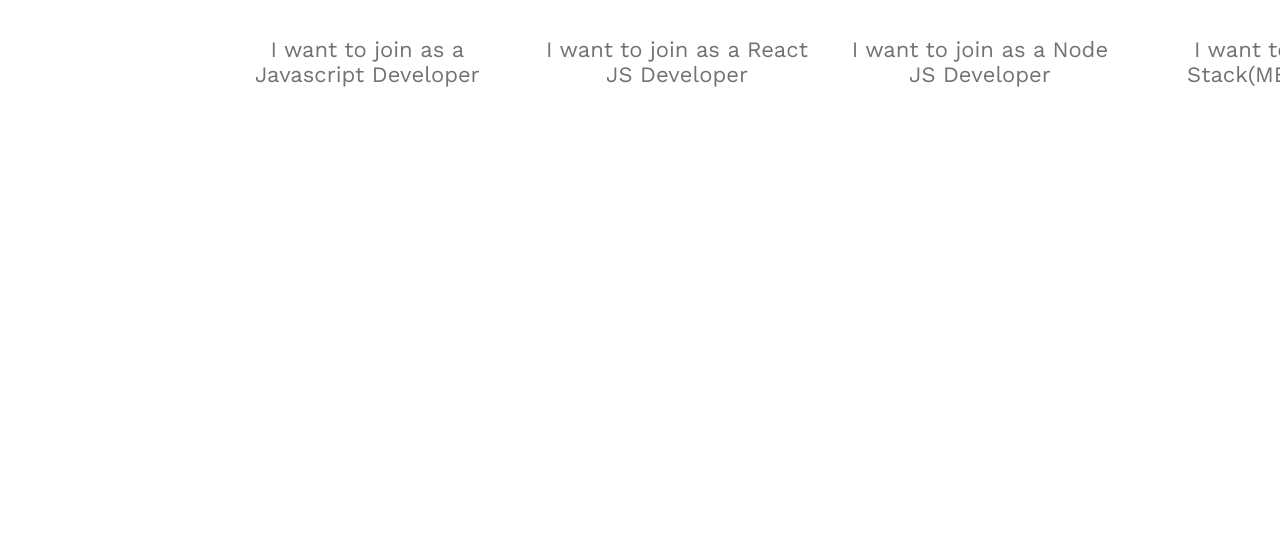
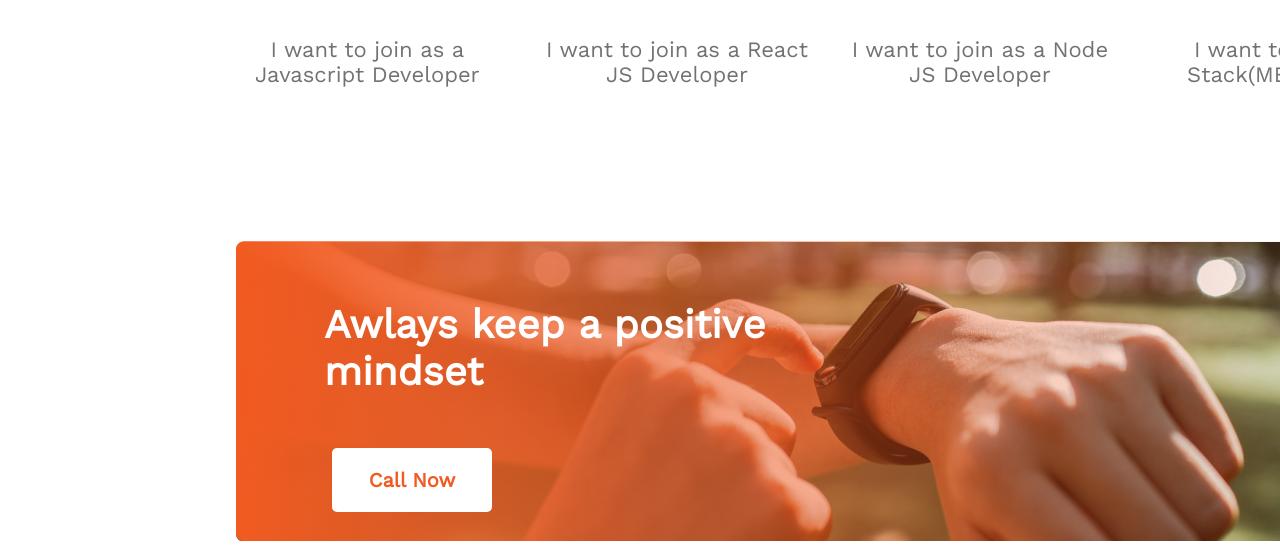
Before and after one commit to Adnan-246/new-year-mission-website, a plain HTML site: page index.html in a window 1280 px wide. Shown: the part 2739-3288 px from the top of the page. Before the commit the page ends 2868 px from the top, so only its background shows below. Drawn offline with nearby package versions, Linux system fonts and the light colour scheme.

Commit message:
added focus section

```diff
--- a/index.html
+++ b/index.html
@@ -122,7 +122,19 @@
     </section>
     <!-- end future target section -->
 
+    <!-- start focus section -->
+    <section class="focus-section">
+      <div class="focus">
+        <h4 class="focus-title">Awlays keep a positive mindset</h4>
+        <div class="focus-button">
+          <button class="focus-btn-primary">Call Now</button>
+        </div>
+      </div>
+    </section>
+    <!-- end focus section -->
+  </main>
+  <!-- end main section -->
 
-  </main>
+  <!-- footer section -->
 </body>
 </html>
--- a/styles/new-year-mission.css
+++ b/styles/new-year-mission.css
@@ -110,7 +110,7 @@
 
 /* my plan section styles */
 .plan-section{
-  width: 1200px;
+  width: 1300px;
   height: 300px;
   background: #FFF;
   border: 0;
@@ -186,3 +186,36 @@
   font-size: 22px;
   font-weight: 500;
 }
+
+/* focus section styles */
+.focus-section{
+  width: 1140px;
+  height: 300px;
+  border: 0;
+  margin-left: 200px;
+  margin-top: 120px;
+  background-image: url('../images/gradient2.png'), url('../images/watch.png');
+  background-repeat: no-repeat;
+}
+.focus .focus-title{
+  width: 460px;
+  height: 94px;
+  color: #FFF;
+  font-size: 40px;
+  font-weight: 700;
+  padding-top: 60px;
+  padding-left: 64px;
+}
+.focus .focus-button{
+  padding-left: 60px;
+}
+.focus .focus-button .focus-btn-primary{
+  width: 160px;
+  height: 64px;
+  border-radius: 5px;
+  background: #FFF;
+  border: 0;
+  color: #F15B22;
+  font-size: 20px;
+  font-weight: 600;
+}
```
